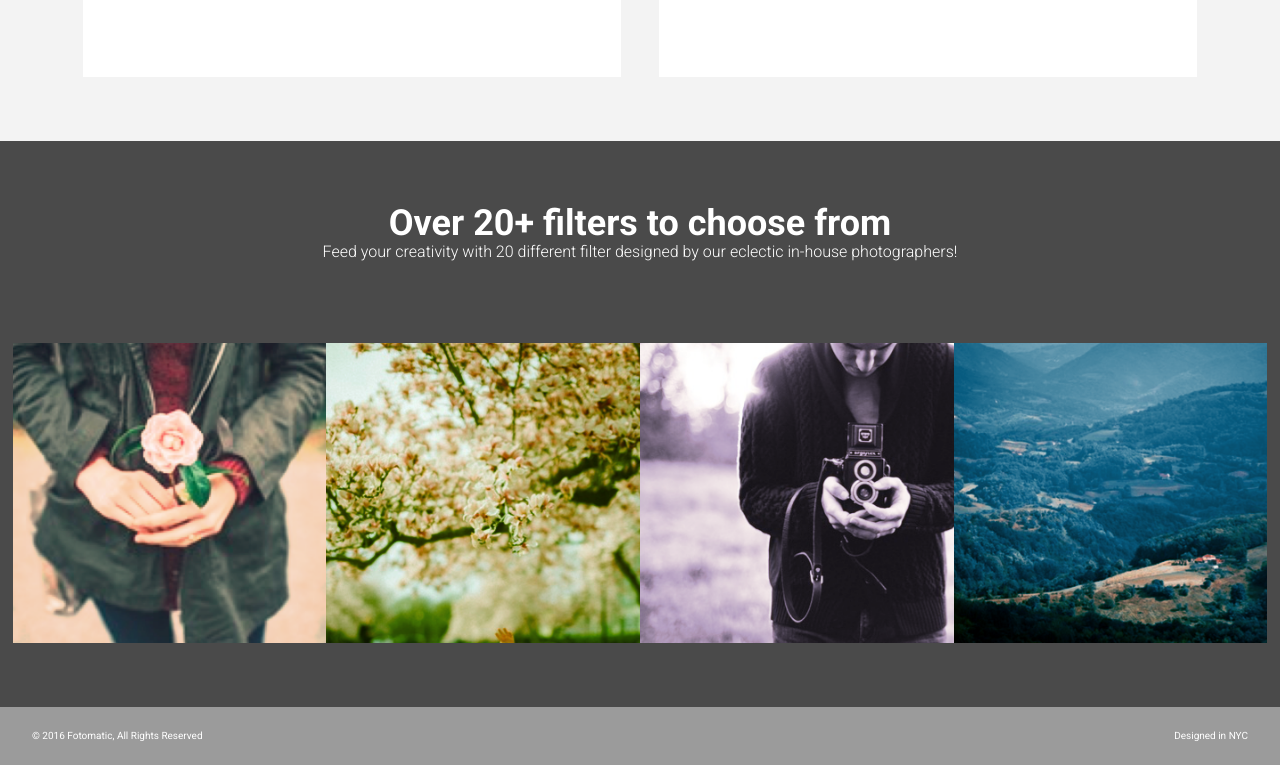
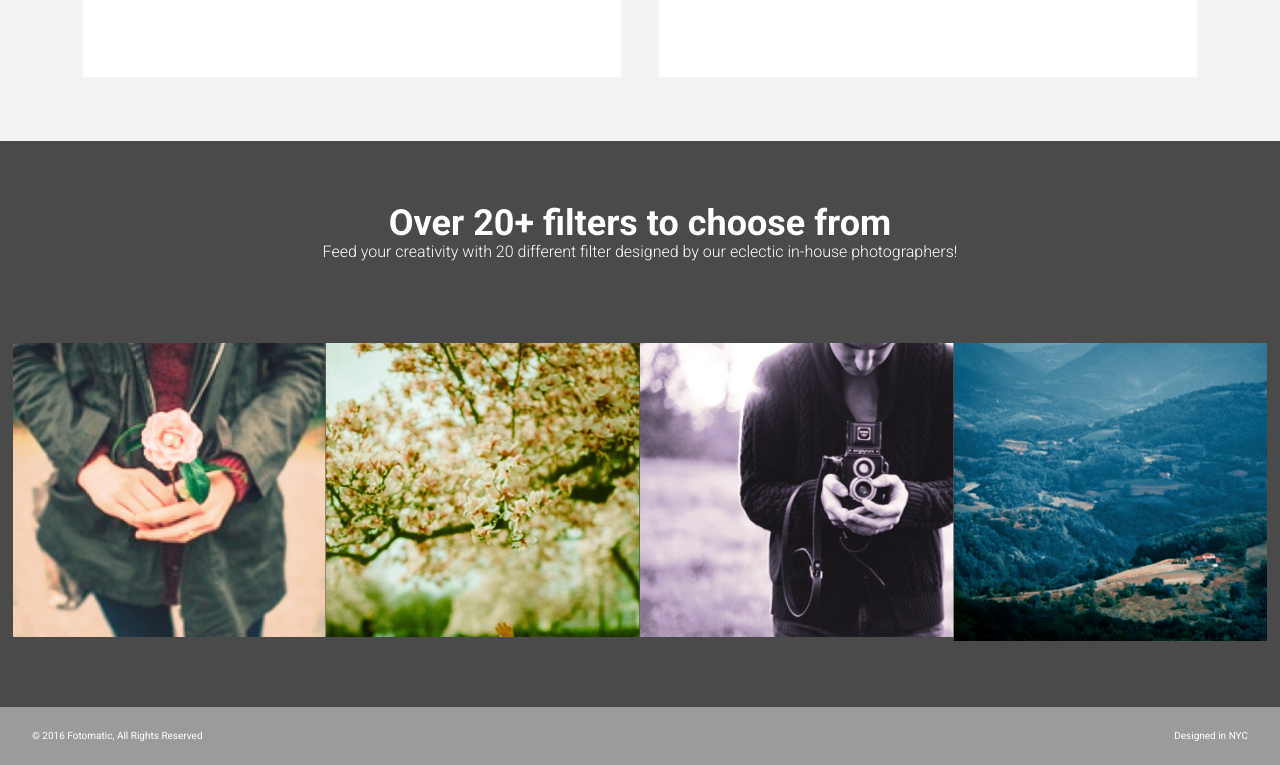
Before and after one commit to MSparstad/git_practice, a plain HTML site: page fotomatic/fotomatic.html in a window 1280 px wide. Shown: the part 1402-2167 px from the top of the page. Drawn offline with Linux system fonts and the light colour scheme; a web font is replaced by a local one.

Commit message:
Fix styles in header &  filters section

```diff
--- a/fotomatic/resources/css/style.css
+++ b/fotomatic/resources/css/style.css
@@ -42,6 +42,7 @@ header {
   height: 85px;
   border-bottom: solid 1px #c6c1c1;
   background-color: white;
+  z-index: 5;
 }
 
 header .content {
@@ -119,7 +120,7 @@ header .mobile {
   align-items: flex-start;
   height: 43.5rem;
   background-image: url(../images/banner-landingpage.jpg);
-  background-size: 100% auto;
+  background-size: cover;
 }
 
 #sign-up-cta {
@@ -320,14 +321,19 @@ header .mobile {
   padding: 0 1%;
   display: flex;
   height: 300px;
+  /* justify-content: stretch; */
 }
 
 .images-container .image-container {
-  display: flex;
-  justify-content: center;
   width:100%;
   height: 100%;
-  flex: 1;
+  margin: 0;
+  overflow: hidden;
+}
+
+.image-container img {
+  max-width: 100%;
+  object-fit: cover;
 }
 
 @media only screen and (max-width: 760px) {
```
